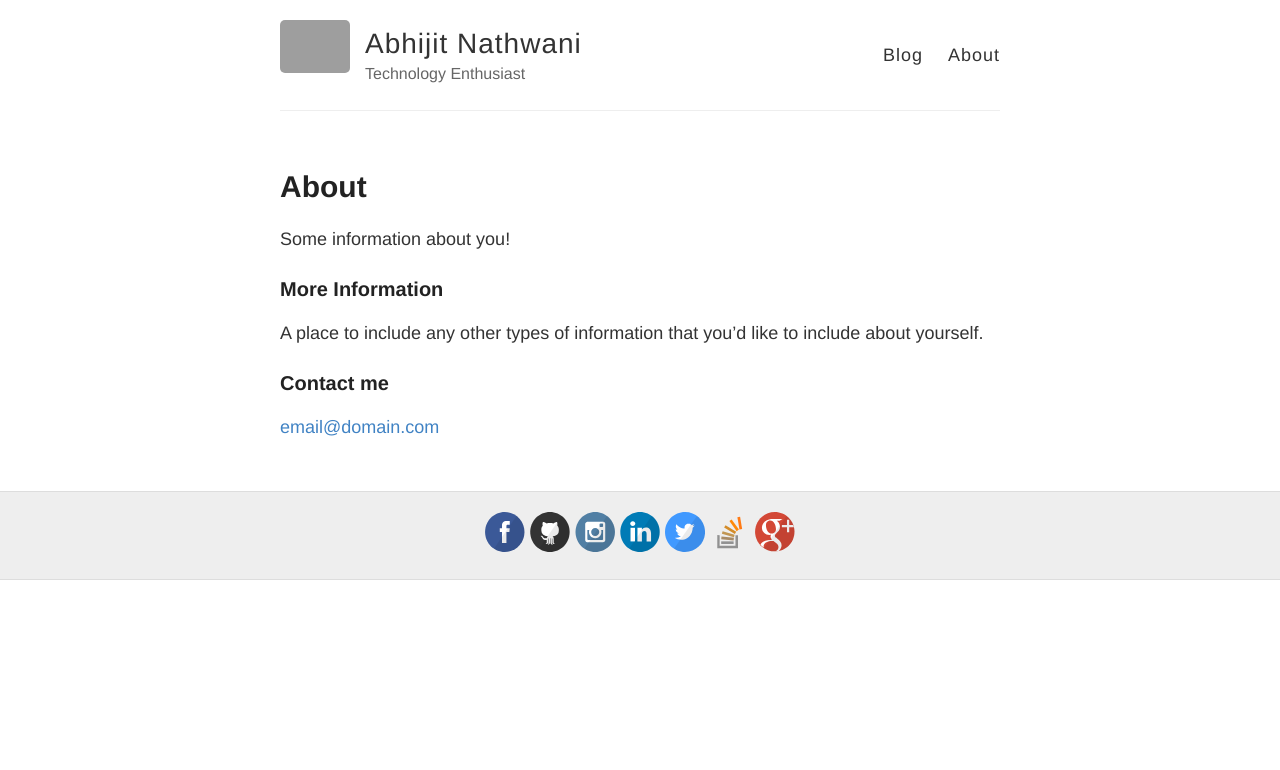
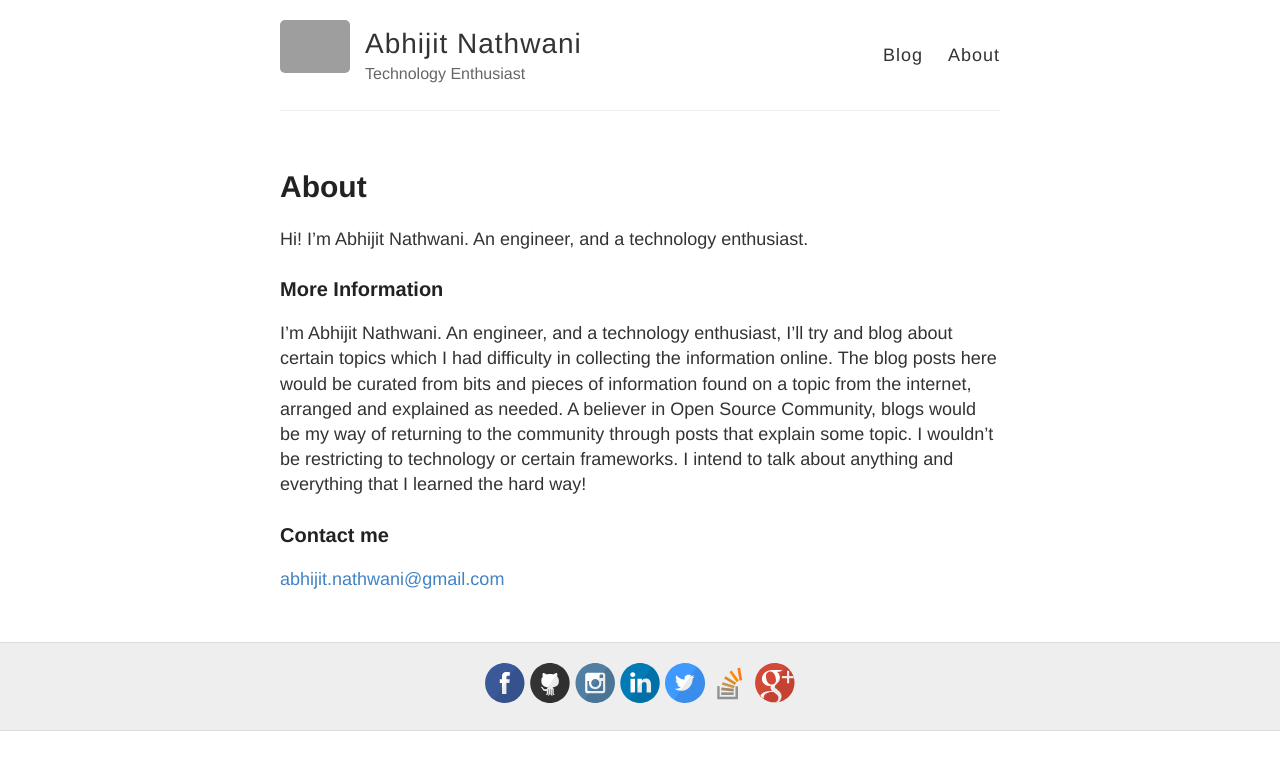
Before and after one commit to abhijitnathwani/abhijitnathwani.github.io, a Jekyll site: the page built from about.md, in a window 1280 px wide. Shown: the top 770 px of the page. Built offline with Jekyll 4.4.1, drawn with Linux system fonts in a browser that asks for light colours; grey boxes are pictures that could not be loaded.

Commit message:
Updated about page and index.html

```diff
--- a/about.md
+++ b/about.md
@@ -4,12 +4,13 @@ title: About
 permalink: /about/
 ---
 
-Some information about you!
+Hi! I'm Abhijit Nathwani. An engineer, and a technology enthusiast.
 
 ### More Information
 
-A place to include any other types of information that you'd like to include about yourself.
+
+I'm Abhijit Nathwani. An engineer, and a technology enthusiast, I'll try and blog about certain topics which I had difficulty in collecting the information online. The blog posts here would be curated from bits and pieces of information found on a topic from the internet, arranged and explained as needed. A believer in Open Source Community, blogs would be my way of returning to the community through posts that explain some topic. I wouldn't be restricting to technology or certain frameworks. I intend to talk about anything and everything that I learned the hard way!
 
 ### Contact me
 
-[email@domain.com](mailto:email@domain.com)
+[abhijit.nathwani@gmail.com](mailto:abhijit.nathwani@gmail.com)
```
Also changed, not shown: index.html (+6 -2 lines).
